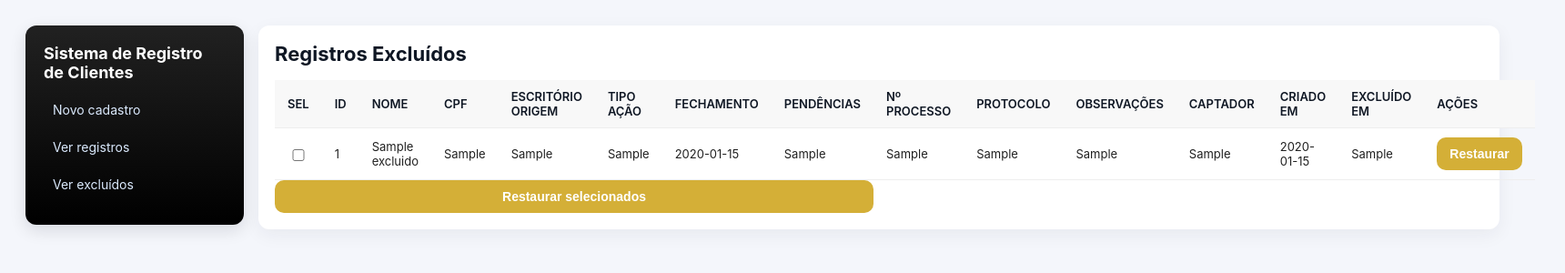
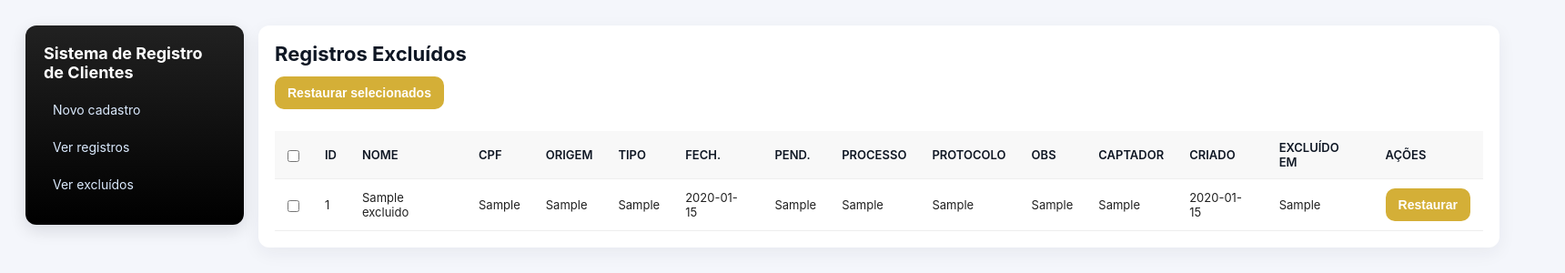
Before and after one commit to bponedev/REGISTRO-DE-CLIENTES, a Flask app: page /excluidos in a window 1720 px wide. Shown: the top 300 px of the page at 91% size. Run offline with Flask 3, Linux system fonts and the light colour scheme; tables that the repository leaves empty hold one stand-in row (values such as "Sample post").

Commit message:
Update excluidos.html

```diff
--- a/templates/excluidos.html
+++ b/templates/excluidos.html
@@ -3,13 +3,11 @@
 <head>
   <meta charset="utf-8">
   <meta name="viewport" content="width=device-width,initial-scale=1">
-  <title>Registros Excluídos</title>
+  <title>Excluídos</title>
   <link rel="stylesheet" href="{{ url_for('static', filename='style.css') }}">
 </head>
-
 <body>
   <div class="container">
-
     <aside class="sidebar">
       <span class="brand">Sistema de Registro de Clientes</span>
       <a href="{{ url_for('index') }}">Novo cadastro</a>
@@ -18,36 +16,39 @@
     </aside>
 
     <main class="main">
-
       <div class="card">
         <h1>Registros Excluídos</h1>
 
+        <div style="display:flex;gap:8px;margin-bottom:8px;align-items:center;">
+          <button id="btn-restore-selected" class="btn">Restaurar selecionados</button>
+        </div>
+
         {% if rows %}
+        <div class="table-wrap">
           <table>
             <thead>
               <tr>
-            <th>Sel</th>
+                <th><input id="select-all-excl" type="checkbox"></th>
                 <th>ID</th>
                 <th>Nome</th>
                 <th>CPF</th>
-            <th>Escritório origem</th>
-            <th>Tipo ação</th>
-            <th>Fechamento</th>
-            <th>Pendências</th>
-            <th>Nº Processo</th>
+                <th>Origem</th>
+                <th>Tipo</th>
+                <th>Fech.</th>
+                <th>Pend.</th>
+                <th>Processo</th>
                 <th>Protocolo</th>
-            <th>Observações</th>
+                <th>Obs</th>
                 <th>Captador</th>
-            <th>Criado em</th>
+                <th>Criado</th>
                 <th>Excluído em</th>
                 <th>Ações</th>
               </tr>
             </thead>
-
             <tbody>
               {% for r in rows %}
               <tr>
-          <td><input type="checkbox" class="row-select" value="{{ r[0] }}"></td>
+                <td><input class="row-select" type="checkbox" value="{{ r[0] }}"></td>
                 <td>{{ r[0] }}</td>
                 <td>{{ r[1] }}</td>
                 <td>{{ r[2] }}</td>
@@ -61,31 +62,23 @@
                 <td>{{ r[10] }}</td>
                 <td>{{ r[11] }}</td>
                 <td>{{ r[12] }}</td>
-
                 <td>
-            <form action="/restore" method="post" style="display:inline;">
+                  <form action="{{ url_for('restore') }}" method="post" style="display:inline;">
                     <input type="hidden" name="id" value="{{ r[0] }}">
-              <input type="hidden" name="office" value="{{ r[3] }}">
-              <button class="btn btn-edit" onclick="return confirm('Restaurar este registro?')">Restaurar</button>
+                    <button class="btn" onclick="return confirm('Restaurar este registro?')">Restaurar</button>
                   </form>
                 </td>
               </tr>
               {% endfor %}
             </tbody>
-
           </table>
-
-      <form id="form-restore-selected" action="/restore_selected" method="post">
-        <button id="btn-restore-selected" class="btn btn-edit">Restaurar selecionados</button>
-      </form>
+        </div>
 
         {% else %}
           <p>Nenhum registro excluído.</p>
         {% endif %}
       </div>
-
     </main>
-
   </div>
 
   <script src="{{ url_for('static', filename='script.js') }}"></script>
```
Lines whose indentation alone changed are shown as unchanged.
